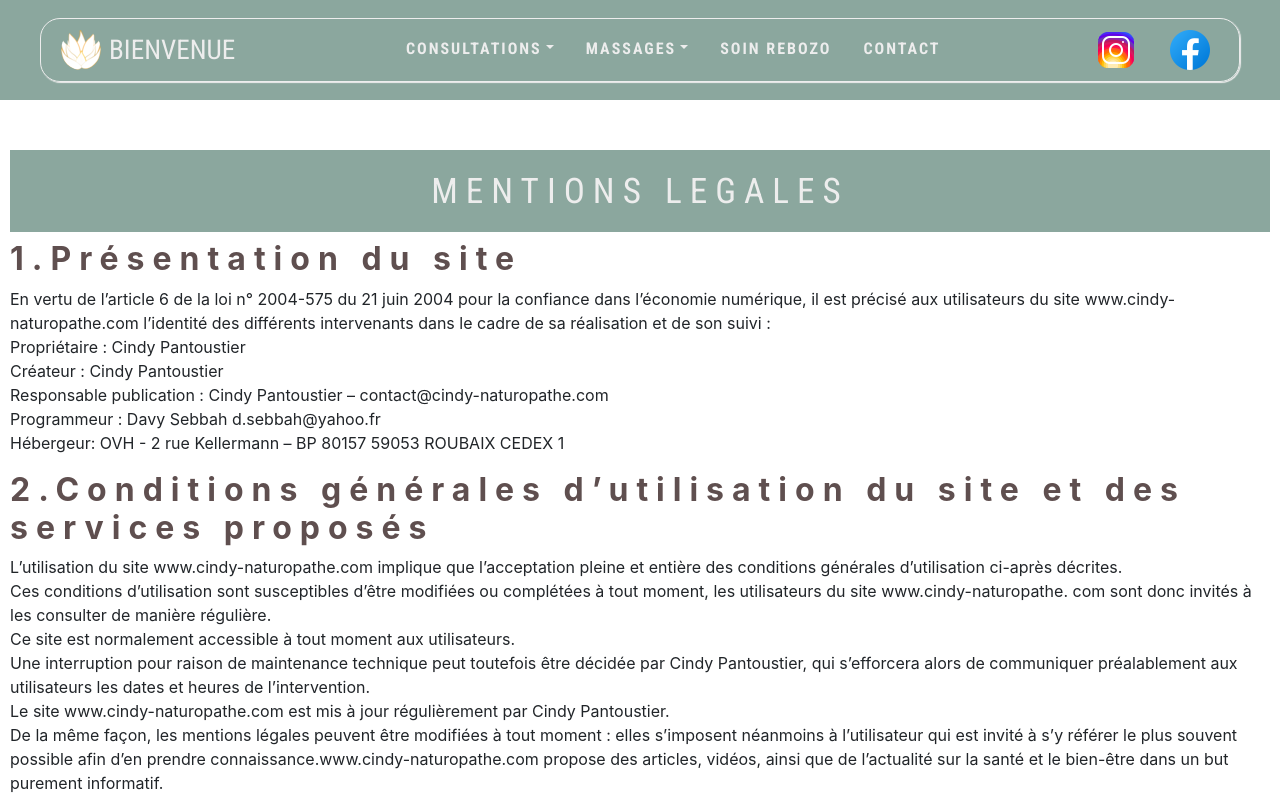
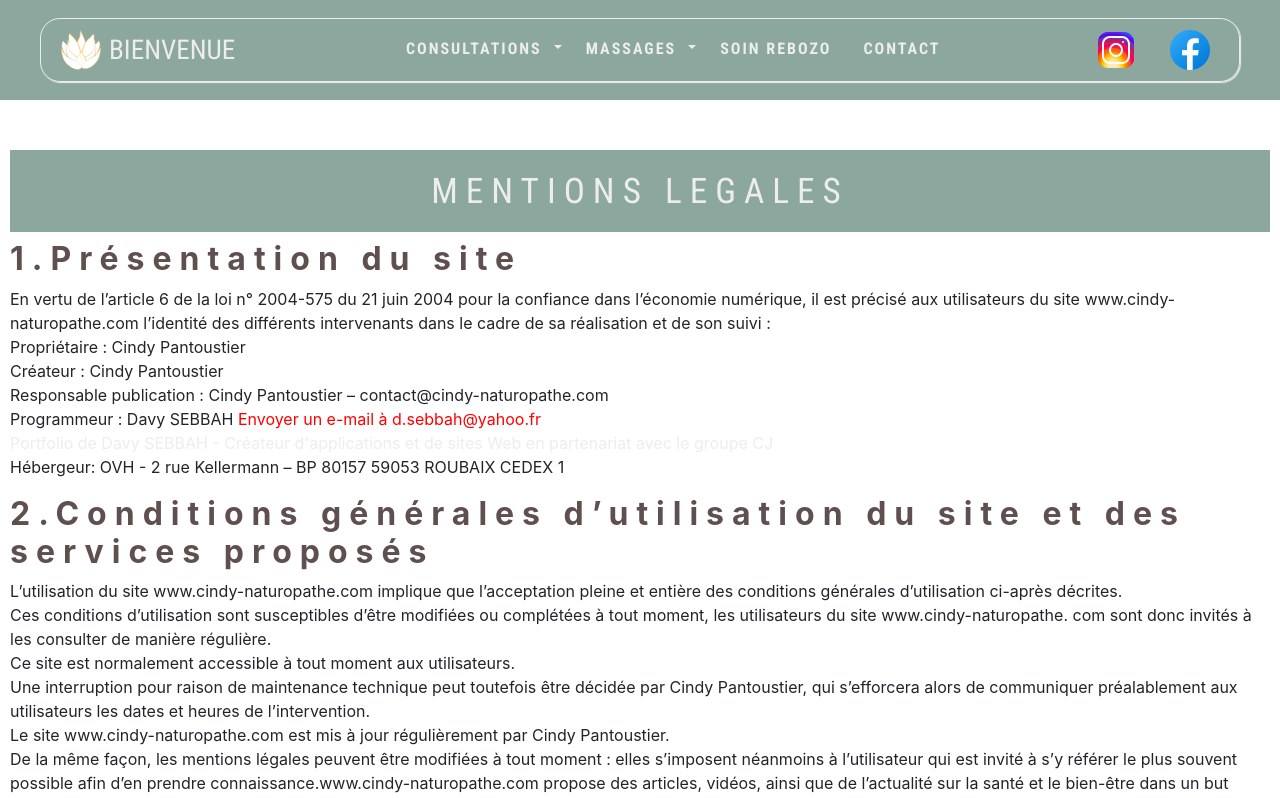
Before and after one commit to DavyHaYehoudi/CindyWebsite, a React (Create React App) app: page /mentions_legales in a window 1280 px wide. Shown: the top 798 px of the page. Built offline with nearby package versions, Linux system fonts and the light colour scheme.

Commit message:
nav responsive

```diff
--- a/src/Layout/Navigation.js
+++ b/src/Layout/Navigation.js
@@ -5,43 +5,39 @@ import NavDropdown from "react-bootstrap/NavDropdown";
 import logo from "../medias/icons/logo.png";
 import SocialButtons from "../components/SocialButtons";
 import { HashLink } from "react-router-hash-link";
-import { useEffect, useRef, useState } from "react";
+import { useState } from "react";
 
 const Navigation = () => {
-  const [showConsultationsDropdown, setShowConsultationsDropdown] =
-    useState(false);
-  const [showMassagesDropdown, setShowMassagesDropdown] = useState(false);
-  const timerRef = useRef(null);
+  const [expanded, setExpanded] = useState(false);
+  const [isMobile, setIsMobile] = useState(false);
+  const [showDropdown, setShowDropdown] = useState({
+    consultations: false,
+    massages: false,
+  });
+  const [timeoutId, setTimeoutId] = useState(null);
 
-  useEffect(() => {
-    // Effacer le timer lors du démontage du composant
-    return () => {
-      if (timerRef.current) {
-        clearTimeout(timerRef.current);
-      }
-    };
-  }, []);
-  const handleConsultationsMouseEnter = () => {
-    setShowConsultationsDropdown(true);
-    setShowMassagesDropdown(false);
+  // En responsive la gestion du toogle de la Navbar apparemment du fait de l'utilisation de balises HashLink
+  const closeNavbar = () => setExpanded(false);
+  const handleResize = () => {
+    if (window.innerWidth <= 991) {
+      setIsMobile(true);
+    } else {
+      setIsMobile(false);
+    }
   };
-  const handleMassagesMouseEnter = () => {
-    setShowMassagesDropdown(true);
-    setShowConsultationsDropdown(false);
+  window.addEventListener("resize", handleResize);
+
+  // Empêcher que le menu déroulé ne se ferme trop vite au hover du NavDropdown
+  const handleMouseEnter = (dropdown) => {
+    clearTimeout(timeoutId);
+    setShowDropdown((prev) => ({ ...prev, [dropdown]: true }));
   };
 
-  const handleMouseLeave = () => {
-    // Ajouter un délai de 300ms avant de fermer le menu
-    timerRef.current = setTimeout(() => {
-      setShowConsultationsDropdown(false);
-      setShowMassagesDropdown(false);
-    }, 300);
-  };
-  const handleMouseOver = () => {
-    // Effacer le timer si la souris est de retour sur le menu
-    if (timerRef.current) {
-      clearTimeout(timerRef.current);
-    }
+  const handleMouseLeave = (dropdown) => {
+    const id = setTimeout(() => {
+      setShowDropdown((prev) => ({ ...prev, [dropdown]: false }));
+    }, 10);
+    setTimeoutId(id);
   };
 
   return (
@@ -50,91 +46,136 @@ const Navigation = () => {
         style={{ backgroundColor: "var(--main-color)" }}
         expand="lg"
         fixed="top"
+        expanded={expanded}
+        onToggle={() => setExpanded(!expanded)}
       >
         <Container>
           <Navbar.Brand>
-            <HashLink to="/#homePage" className="navbar-brand">
+            <HashLink
+              to="/#homePage"
+              className="navbar-brand"
+              onClick={closeNavbar}
+            >
               <img src={logo} alt="logo" className="mx-2 logo" />
               BIENVENUE
             </HashLink>
           </Navbar.Brand>
-          <Navbar.Toggle aria-controls="navbarScroll" />
-          <Navbar.Collapse id="navbarScroll">
+          <Navbar.Toggle aria-controls="basic-navbar-nav" />
+          <Navbar.Collapse id="basic-navbar-nav">
             <Nav className="me-auto my-2 my-lg-0">
               <NavDropdown
                 title={
-                  <HashLink to="consultations#consultations">
-                    CONSULTATIONS
-                  </HashLink>
+                  isMobile ? (
+                    "CONSULTATIONS"
+                  ) : (
+                    <HashLink
+                      to="consultations#consultations"
+                      id="basic-nav-dropdown1"
+                      className="mx-2"
+                    >
+                      CONSULTATIONS
+                    </HashLink>
+                  )
                 }
-                id="basic-nav-dropdown2"
-                className="mx-2"
-                show={showConsultationsDropdown}
-                onMouseEnter={handleConsultationsMouseEnter}
-                onMouseLeave={handleMouseLeave}
-                onMouseOver={handleMouseOver}
+                show={showDropdown.consultations}
+                onMouseEnter={() => handleMouseEnter("consultations")}
+                onMouseLeave={() => handleMouseLeave("consultations")}
               >
                 <NavDropdown.Item>
                   {" "}
-                  <HashLink to="consultations#naturopathie-tab-description">
+                  <HashLink
+                    to="consultations#naturopathie-tab-description"
+                    onClick={closeNavbar}
+                  >
                     Naturopathie
                   </HashLink>
                 </NavDropdown.Item>
                 <NavDropdown.Item>
-                  <HashLink to="consultations#fleursdebach-tab-description">
+                  <HashLink
+                    to="consultations#fleursdebach-tab-description"
+                    onClick={closeNavbar}
+                  >
                     Fleurs de Bach
                   </HashLink>
                 </NavDropdown.Item>
               </NavDropdown>
 
               <NavDropdown
-                title={<HashLink to="massages#massages">MASSAGES</HashLink>}
-                id="basic-nav-dropdown1"
-                className="mx-2"
-                show={showMassagesDropdown}
-                onMouseEnter={handleMassagesMouseEnter}
-                onMouseLeave={handleMouseLeave}
-                onMouseOver={handleMouseOver}
+                title={
+                  isMobile ? (
+                    "MASSAGES"
+                  ) : (
+                    <HashLink
+                      to="massages#massages"
+                      id="basic-nav-dropdown2"
+                      className="mx-2"
+                    >
+                      MASSAGES
+                    </HashLink>
+                  )
+                }
+                show={showDropdown.massages}
+                onMouseEnter={() => handleMouseEnter("massages")}
+                onMouseLeave={() => handleMouseLeave("massages")}
               >
                 <NavDropdown.Item>
-                  <HashLink to="massages#5continents-tab-description">
+                  <HashLink
+                    to="massages#5continents-tab-description"
+                    onClick={closeNavbar}
+                  >
                     Massage des 5 continents®
                   </HashLink>
                 </NavDropdown.Item>
                 <NavDropdown.Item>
-                  <HashLink to="massages#visageJaponais-tab-description">
+                  <HashLink
+                    to="massages#visageJaponais-tab-description"
+                    onClick={closeNavbar}
+                  >
                     Massage du visage japonais
                   </HashLink>
                 </NavDropdown.Item>
                 <NavDropdown.Item>
-                  <HashLink to="massages#belly-tab-description">
+                  <HashLink
+                    to="massages#belly-tab-description"
+                    onClick={closeNavbar}
+                  >
                     Belly Revolution®
                   </HashLink>{" "}
                 </NavDropdown.Item>
                 <NavDropdown.Item>
                   {" "}
-                  <HashLink to="massages#vodder-tab-description">
+                  <HashLink
+                    to="massages#vodder-tab-description"
+                    onClick={closeNavbar}
+                  >
                     Drainage Vodder
                   </HashLink>
                 </NavDropdown.Item>
                 <NavDropdown.Item>
-                  <HashLink to="massages#pochons-tab-description">
+                  <HashLink
+                    to="massages#pochons-tab-description"
+                    onClick={closeNavbar}
+                  >
                     Massage aux pochons
                   </HashLink>{" "}
                 </NavDropdown.Item>
                 <NavDropdown.Divider />
                 <NavDropdown.Item>
-                  <HashLink to="massages#comparatif">
+                  <HashLink to="massages#comparatif" onClick={closeNavbar}>
                     Tous les massages
                   </HashLink>
                 </NavDropdown.Item>
               </NavDropdown>
 
-              <Nav.Link to="rebozo" className="mx-2">
-                <HashLink to="rebozo#rebozoPage">SOIN REBOZO</HashLink>{" "}
+              <Nav.Link to="rebozo" className="mx-2 navlink">
+                <HashLink to="rebozo#rebozoPage" onClick={closeNavbar}>
+                  SOIN REBOZO
+                </HashLink>{" "}
               </Nav.Link>
-              <Nav.Link className="mx-2">
-                <HashLink to="contact#contact">CONTACT</HashLink>{" "}
+              <Nav.Link className="mx-2 navlink">
+                <HashLink to="contact#contact" onClick={closeNavbar}>
+                  CONTACT
+                </HashLink>{" "}
               </Nav.Link>
             </Nav>
           </Navbar.Collapse>
--- a/src/pages/MentionsLegales.js
+++ b/src/pages/MentionsLegales.js
@@ -1,4 +1,5 @@
 import React from "react";
+import { Link } from "react-router-dom";
 
 const MentionsLegales = () => {
 
@@ -18,7 +19,12 @@ const MentionsLegales = () => {
         Responsable publication : Cindy Pantoustier
         – contact@cindy-naturopathe.com‍
         <br />
-        Programmeur : Davy Sebbah‍ d.sebbah@yahoo.fr
+        Programmeur : Davy SEBBAH <Link to="mailto:d.sebbah@yahoo.fr" className="linksML1" >Envoyer un e-mail à d.sebbah@yahoo.fr</Link>
+        <br />
+        <Link to="https://portfolio-fbdcb.web.app/" rel="noopener noreferrer"
+        target="_blanck" className="linksML2">Portfolio de Davy SEBBAH - Créateur d'applications et de sites Web </Link>
+        <Link to="https://cj-group.co/about-us/" rel="noopener noreferrer"
+        target="_blanck" className="linksML3">en partenariat avec le groupe CJ</Link>
         <br />
         Hébergeur: OVH - 2 rue Kellermann – BP 80157 59053 ROUBAIX CEDEX 1
       </p>
--- a/src/styles/mentionsLegales.css
+++ b/src/styles/mentionsLegales.css
@@ -13,3 +13,12 @@
   .pageML h2 {
     color: var(--four-color);
   }
+  .linksML1{
+    color: red !important;
+  }
+  .linksML2:visited{
+    color: red !important;
+  }
+  .linksML3:visited{
+    color: blue !important;
+  }
--- a/src/styles/navigation.css
+++ b/src/styles/navigation.css
@@ -5,8 +5,8 @@
 .container {
   max-width: 1200px !important;
   border: 1px solid var(--five-color);
-border-radius: var(--br);
-box-shadow: 1px 1px 1px var(--five-color);
+  border-radius: var(--br);
+  box-shadow: 1px 1px 1px var(--five-color);
 }
 .navbar-brand {
   font-size: var(--fs-4) !important;
@@ -19,11 +19,13 @@ box-shadow: 1px 1px 1px var(--five-color);
 }
 .nav-link {
   font-size: var(--fs-1) !important;
-  border-bottom: 3px solid transparent;
   font-weight: 700 !important;
   letter-spacing: 2px;
 }
-.nav-link:hover {
+.navlink{
+  border-bottom: 3px solid transparent;
+}
+.navlink:hover{
   border-bottom: 3px solid var(--four-color);
 }
 .navbar-collapse {
```
